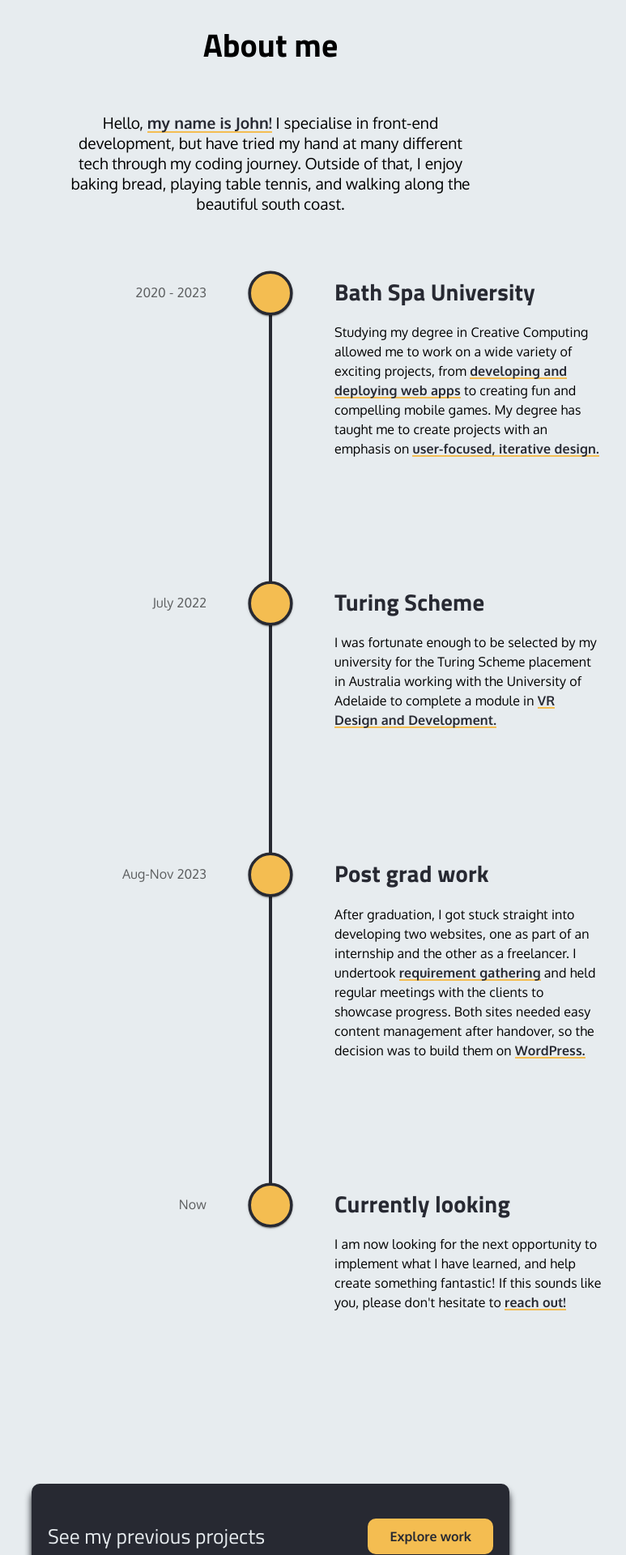
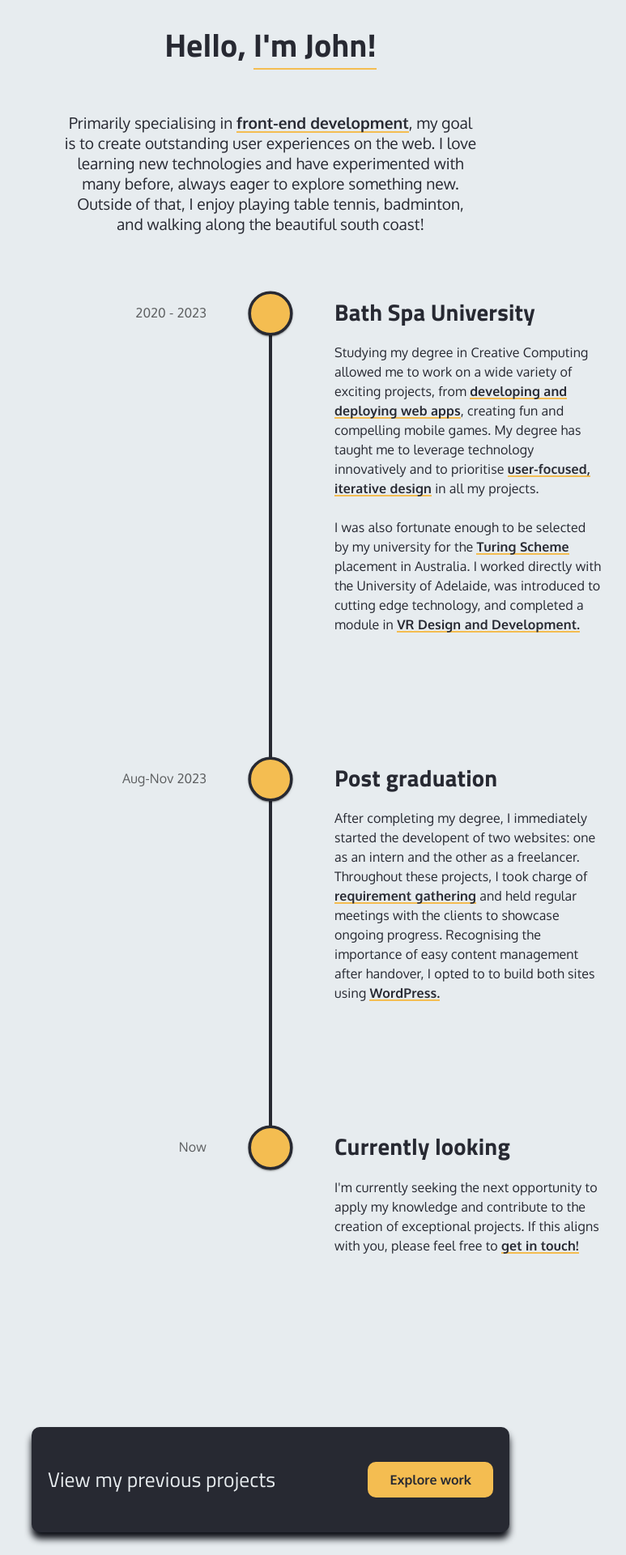
Before and after one commit to JStone1/Portfolio-Site, a React (Vite) app: page / in a window 1280 px wide. Shown: the part 800-2720 px from the top of the page at 81% size, without its empty margins (306-1079 px from the left). Built offline with nearby package versions, Linux system fonts and the light colour scheme.

Commit message:
Updated wording

```diff
--- a/src/components/ExpTimeline/ExpTimeline.scss
+++ b/src/components/ExpTimeline/ExpTimeline.scss
@@ -4,6 +4,9 @@
   margin: 50px 0px;
   @include breakpoint(0px, 600px) {
     margin: 0px 0px;
+  }
+  p {
+    color: $primary-colour;
   }
 }
 
--- a/src/components/ExpTimeline/ExpTimeline.tsx
+++ b/src/components/ExpTimeline/ExpTimeline.tsx
@@ -46,34 +46,20 @@ function ExpTimeline({}: Props) {
               wide variety of exciting projects, from {""}
               <span className="highlight-text">
                 developing and deploying web apps
+              </span>
+              , creating fun and compelling mobile games. My degree has taught
+              me to leverage technology innovatively and to prioritise {""}
+              <span className="highlight-text">
+                user-focused, iterative design
               </span>{" "}
-              {""}
-              to creating fun and compelling mobile games. My degree has taught
-              me to create projects with an emphasis on {""}
-              <span className="highlight-text">
-                user-focused, iterative design.
-              </span>{" "}
-            </p>
-          </TimelineContent>
-        </TimelineItem>
-        <TimelineItem>
-          <TimelineOppositeContent className="date" color="text.secondary">
-            July 2022
-          </TimelineOppositeContent>
-          <TimelineSeparator>
-            <TimelineDot id="dot2" className="dot" />
-
-            <TimelineConnector className="line" />
-          </TimelineSeparator>
-          <TimelineContent className="timeline-item-container">
-            <h2 className="timeline-title">Turing Scheme</h2>
-            <p className="timeline-desc">
-              I was fortunate enough to be selected by my university for the
-              Turing Scheme placement in Australia working with the University
-              of Adelaide to complete a module in {""}
+              in all my projects.
+              <br />
+              <br />I was also fortunate enough to be selected by my university
+              for the <span className="highlight-text">Turing Scheme</span>{" "}
+              placement in Australia. I worked directly with the University of
+              Adelaide, was introduced to cutting edge technology, and completed
+              a module in {""}
               <span className="highlight-text">VR Design and Development.</span>
-              {/* {""} I was exposed to cutting edge technology and even created a
-              VR game of my own! */}
             </p>
           </TimelineContent>
         </TimelineItem>
@@ -82,20 +68,20 @@ function ExpTimeline({}: Props) {
             Aug-Nov 2023
           </TimelineOppositeContent>
           <TimelineSeparator>
-            <TimelineDot id="dot3" className="dot" />
+            <TimelineDot id="dot2" className="dot" />
             <TimelineConnector className="line" />
           </TimelineSeparator>
           <TimelineContent className="timeline-item-container">
-            <h2 className="timeline-title">Post grad work</h2>
+            <h2 className="timeline-title">Post graduation</h2>
             <p className="timeline-desc">
-              After graduation, I got stuck straight into developing two
-              websites, one as part of an internship and the other as a
-              freelancer. I undertook {""}
+              After completing my degree, I immediately started the developent
+              of two websites: one as an intern and the other as a freelancer.
+              Throughout these projects, I took charge of {""}
               <span className="highlight-text">requirement gathering</span> and
               held {""}
-              regular meetings with the clients to showcase progress. Both sites
-              needed easy content management after handover, so the decision was
-              to build them on {""}
+              regular meetings with the clients to showcase ongoing progress.
+              Recognising the importance of easy content management after
+              handover, I opted to to build both sites using {""}
               <span className="highlight-text">WordPress.</span>
               {""}
             </p>
@@ -107,18 +93,18 @@ function ExpTimeline({}: Props) {
           </TimelineOppositeContent>
           <TimelineSeparator>
             <NavLink style={{ textDecoration: "none" }} to="/contact">
-              <TimelineDot id="dot4" className="dot"></TimelineDot>
+              <TimelineDot id="dot3" className="dot"></TimelineDot>
             </NavLink>
           </TimelineSeparator>
           <TimelineContent className="timeline-item-container">
             <h2 className="timeline-title">Currently looking</h2>
             <p className="timeline-desc">
-              I am now looking for the next opportunity to implement what I have
-              learned, and help create something fantastic! If this sounds like
-              you, please don't hesitate to{" "}
+              I'm currently seeking the next opportunity to apply my knowledge
+              and contribute to the creation of exceptional projects. If this
+              aligns with you, please feel free to {""}
               <NavLink to="/contact">
                 <span id="highlight-link-text" className="highlight-text">
-                  reach out!
+                  get in touch!
                 </span>
               </NavLink>
             </p>
--- a/src/components/ProjectList/ProjectList.tsx
+++ b/src/components/ProjectList/ProjectList.tsx
@@ -10,16 +10,16 @@ interface Props {
 const projects = [
   <ProjectEntry
     title="My Portfolio"
-    desc="Personal portfolio site that you are currently on! First large project using React and TypeScript."
+    desc="Designed and developed my personal portfolio site, to display my past and future work. Built using React alongside TypeScript, and hosted on Vercel."
     img="/assets/portfolio-thumbnail.png"
     languages={["react-plain", "typescript-plain", "sass-plain", "figma-plain"]}
     projectType="personal"
-    siteURL="http://localhost:5173/"
+    siteURL="jdstone.uk"
     gitURL="https://github.com/JStone1/Portfolio-Site"
   />,
   <ProjectEntry
     title="BSU Computing"
-    desc="Web development internship at Bath Spa University, designing and building a website for the computing department to showcase student work."
+    desc="Web development internship at Bath Spa University, designing and building a website for the computing department to showcase student work. Created using ACF and Elementor."
     img="/assets/bsu-thumbnail.jpg"
     languages={[
       "wordpress-plain",
@@ -32,7 +32,7 @@ const projects = [
   />,
   <ProjectEntry
     title="Podcasting Toolkit"
-    desc="Created a website for a client to showcase their research in using podcasts as a learning resource within higher education."
+    desc="A platform to showcase client's research in using podcasts as a learning resource within higher education. Built using WordPress theme 'Blogus' and utilised ACF for quick content updates. "
     img="/assets/podcast-thumbnail.jpg"
     languages={["wordpress-plain", "javascript-plain"]}
     projectType="professional"
@@ -41,7 +41,7 @@ const projects = [
 
   <ProjectEntry
     title="Mate Rate"
-    desc="Mate Rate is a satirical take on standard social media, with a focus on seeking other people’s approval via the content they post."
+    desc="Mate Rate is a web app that takes a satirical view on standard social media. Built with Express.js, and Mongo as the backend, user's seek the approval of others via a post rating system."
     img="/assets/materate-thumbnail.jpg"
     languages={[
       "sass-plain",
@@ -55,7 +55,7 @@ const projects = [
   />,
   <ProjectEntry
     title="Deep Dive"
-    desc="Deep Dive is an interactive website, with 3D elements, that follows the journey of a penguin through it's daily struggles."
+    desc="Deep Dive is an interactive website, with 3D elements, that follows the journey of a penguin through it's daily struggles. An fun experiment in Three.js, that hopes to raise penguin awareness."
     img="/assets/deepdive-thumbnail.jpg"
     languages={[
       "html5-plain",
@@ -77,7 +77,7 @@ const projects = [
   />,
   <ProjectEntry
     title="Sign Learn"
-    desc="Sign Learn is an interactive learning tool prototype that aims to help people learn the alphabet in ISL (Irish Sign Language)."
+    desc="Sign Learn is an interactive learning tool that aims to help people learn the alphabet in ISL (Irish Sign Language). This prototype utilises p5.js and an ml5.js machine-learning model. "
     img="/assets/signlearn-thumbnail.png"
     languages={[
       "html5-plain",
--- a/src/components/SectionTitle/SectionTitle.scss
+++ b/src/components/SectionTitle/SectionTitle.scss
@@ -8,9 +8,11 @@
   p {
     width: 40%;
     font-size: clamp(0.8rem, 1vw + 1rem, 1.2rem);
+    color: $primary-colour;
   }
   h2 {
     font-weight: 700;
+    color: $primary-colour;
   }
   @include breakpoint(0px, 1024px) {
     margin: 300px auto 0px auto;
@@ -29,6 +31,9 @@
   background-color: $primary-colour;
   color: $secondary-colour;
   margin: 250px auto 250px auto;
+  h2 {
+    color: $secondary-colour;
+  }
   @include breakpoint(0px, 600px) {
     margin: 150px auto 100px auto;
   }
--- a/src/components/SectionTitle/SectionTitle.tsx
+++ b/src/components/SectionTitle/SectionTitle.tsx
@@ -2,7 +2,7 @@ import { ReactNode } from "react";
 import "./SectionTitle.scss";
 
 interface Props {
-  title: string;
+  title: string | ReactNode;
   desc?: string | ReactNode;
   background: boolean;
   children?: ReactNode;
--- a/src/pages/Home.tsx
+++ b/src/pages/Home.tsx
@@ -14,30 +14,37 @@ const Home = () => {
           imageURL="/assets/profile-img.jpg"
         />
         <SectionTitle
-          title="About me"
+          title={
+            <>
+              Hello, {""}
+              <span key="highligh-text-key" className="highlight-text">
+                I'm John!
+              </span>
+            </>
+          }
           desc={[
-            "Hello, ",
+            "Primarily specialising in ",
             <span key="highligh-text-key" className="highlight-text">
-              my name is John!
+              front-end development
             </span>,
-            " I specialise in front-end development, but have tried my hand at many different tech through my coding journey. Outside of that, I enjoy baking bread, playing table tennis, and walking along the beautiful south coast.",
+            ", my goal is to create outstanding user experiences on the web. I love learning new technologies and have experimented with many before, always eager to explore something new. Outside of that, I enjoy playing table tennis, badminton, and walking along the beautiful south coast!",
           ]}
           background={false}
         />
         <ExpTimeline />
         <ContactCTA
-          title="See my previous projects"
+          title="View my previous projects"
           prompt="Explore work"
           link="projects"
         />
-        <SectionTitle title="My Toolkit" background={true}>
+        <SectionTitle title="Current Toolkit" background={true}>
           <ToolkitList></ToolkitList>
         </SectionTitle>
         <ContactCTA
           title="Interested in what you see?"
           prompt="Let's chat!"
           link="contact"
-          desc="Please don't hesitate to get in touch and we can make something great together!"
+          desc="Get in contact and we can make something great together!"
         />
       </Layout>
     </>
--- a/src/pages/Projects.tsx
+++ b/src/pages/Projects.tsx
@@ -10,7 +10,7 @@ const Projects = () => {
         <Hero
           title="Projects"
           desc="A collection of commercial and university creations"
-          imageURL="/assets/mountain.jpg"
+          imageURL="/assets/beach.jpg"
           isReverse={true}
         />
         <SectionTitle
```
